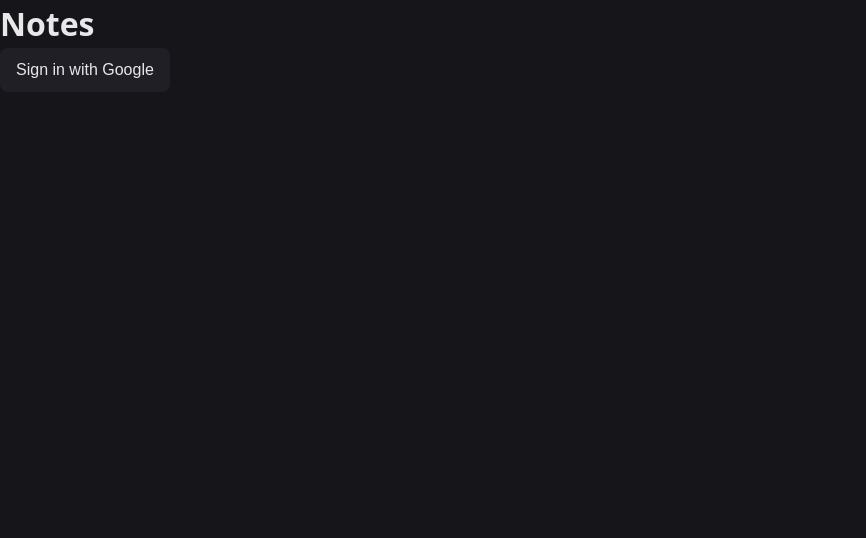
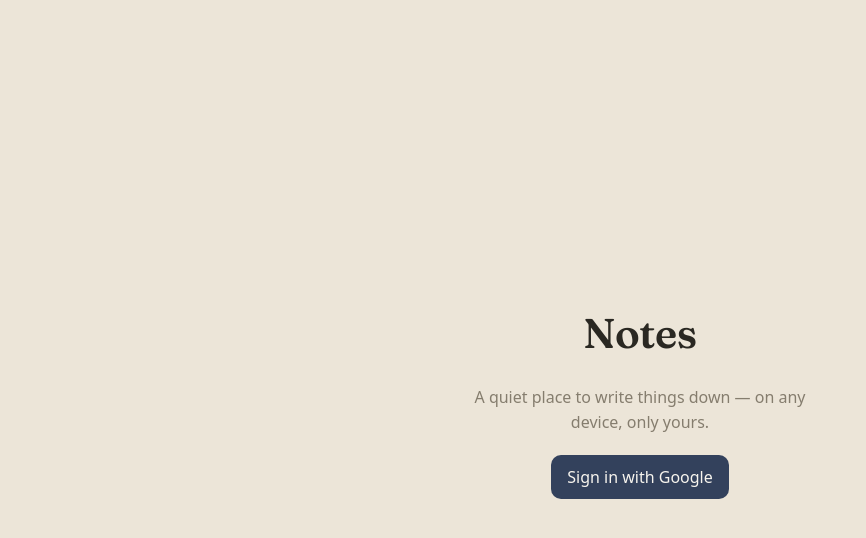
Before and after one commit to ericsath23/notes-app, a React (Vite) app: page / in a window 1280 px wide. Shown: the top 538 px of the page, without its empty margins (0-866 px from the left). Built offline with nearby package versions, Linux system fonts and the light colour scheme.

Commit message:
polish: notebook theme

```diff
--- a/index.html
+++ b/index.html
@@ -4,6 +4,12 @@
     <meta charset="UTF-8" />
     <meta name="viewport" content="width=device-width, initial-scale=1.0" />
     <link rel="icon" type="image/svg+xml" href="/favicon.svg" />
+    <link rel="preconnect" href="https://fonts.googleapis.com" />
+    <link rel="preconnect" href="https://fonts.gstatic.com" crossorigin />
+    <link
+      href="https://fonts.googleapis.com/css2?family=Fraunces:opsz,wght@9..144,400;9..144,600&display=swap"
+      rel="stylesheet"
+    />
     <meta name="viewport" content="width=device-width, initial-scale=1.0" />
     <title>notes-app</title>
   </head>
--- a/src/App.jsx
+++ b/src/App.jsx
@@ -1,26 +1,41 @@
 import { useEffect, useState } from "react";
 import { supabase } from "./supabase";
+
+function timeAgo(iso) {
+  const s = Math.floor((Date.now() - new Date(iso).getTime()) / 1000);
+  if (s < 60) return "just now";
+  const m = Math.floor(s / 60);
+  if (m < 60) return `${m}m ago`;
+  const h = Math.floor(m / 60);
+  if (h < 24) return `${h}h ago`;
+  const d = Math.floor(h / 24);
+  if (d < 7) return `${d}d ago`;
+  return new Date(iso).toLocaleDateString();
+}
 
 export default function App() {
   const [session, setSession] = useState(null);
   const [notes, setNotes] = useState([]);
   const [editing, setEditing] = useState(null);
+  const [saveState, setSaveState] = useState("saved");
 
   useEffect(() => {
     supabase.auth.getSession().then(({ data }) => setSession(data.session));
-    const { data: sub } = supabase.auth.onAuthStateChange((_event, session) => {
-      setSession(session);
-    });
+    const { data: sub } = supabase.auth.onAuthStateChange((_e, s) =>
+      setSession(s),
+    );
     return () => sub.subscription.unsubscribe();
   }, []);
 
   useEffect(() => {
     if (session) loadNotes();
   }, [session]);
+
   useEffect(() => {
     if (!editing) return;
+    setSaveState("saving");
     const timer = setTimeout(async () => {
-      await supabase
+      const { error } = await supabase
         .from("notes")
         .update({
           title: editing.title,
@@ -28,25 +43,17 @@
           updated_at: new Date().toISOString(),
         })
         .eq("id", editing.id);
+      setSaveState(error ? "error" : "saved");
     }, 800);
     return () => clearTimeout(timer);
   }, [editing]);
+
   async function signIn() {
     await supabase.auth.signInWithOAuth({ provider: "google" });
   }
-
   async function signOut() {
     await supabase.auth.signOut();
     setNotes([]);
-  }
-
-  if (!session) {
-    return (
-      <div>
-        <h1>Notes</h1>
-        <button onClick={signIn}>Sign in with Google</button>
-      </div>
-    );
   }
 
   async function loadNotes() {
@@ -70,6 +77,7 @@
   }
 
   async function deleteNote(id) {
+    if (!window.confirm("Delete this note? This can't be undone.")) return;
     const { error } = await supabase.from("notes").delete().eq("id", id);
     if (error) return console.error(error);
     setNotes(notes.filter((n) => n.id !== id));
@@ -80,16 +88,41 @@
     loadNotes();
   }
 
+  if (!session) {
+    return (
+      <div className="login">
+        <h1 className="brand">Notes</h1>
+        <p>A quiet place to write things down — on any device, only yours.</p>
+        <button className="btn-primary" onClick={signIn}>
+          Sign in with Google
+        </button>
+      </div>
+    );
+  }
+
   if (editing) {
     return (
       <div className="editor">
-        <button onClick={closeEditor}>← Notes</button>
+        <div className="editor-bar">
+          <button className="editor-back" onClick={closeEditor}>
+            ← Notes
+          </button>
+          <span className="save-state">
+            {saveState === "saving"
+              ? "Saving…"
+              : saveState === "error"
+                ? "Not saved"
+                : "Saved"}
+          </span>
+        </div>
         <input
+          className="editor-title"
           value={editing.title}
           onChange={(e) => setEditing({ ...editing, title: e.target.value })}
           placeholder="Title"
         />
         <textarea
+          className="editor-body"
           value={editing.body}
           onChange={(e) => setEditing({ ...editing, body: e.target.value })}
           placeholder="Start writing…"
@@ -100,14 +133,37 @@
 
   return (
     <div className="app">
-      <h1>Notes</h1>
-      <button onClick={createNote}>New note</button>
-      <button onClick={signOut}>Sign out</button>
+      <div className="topbar">
+        <h1 className="brand">Notes</h1>
+        <div className="actions">
+          <button className="btn-primary" onClick={createNote}>
+            New note
+          </button>
+          <button className="btn-ghost" onClick={signOut}>
+            Sign out
+          </button>
+        </div>
+      </div>
+
+      {notes.length === 0 ? (
+        <div className="empty">
+          <div className="empty-title">Nothing here yet</div>
+          <div>Tap New note to write your first one.</div>
+        </div>
+      ) : (
+        <div className="notes">
           {notes.map((note) => (
-        <div key={note.id} className="note" onClick={() => setEditing(note)}>
-          <h3>{note.title}</h3>
-          <p>{note.body || "Empty"}</p>
+            <div
+              key={note.id}
+              className="note"
+              onClick={() => setEditing(note)}
+            >
+              <div className="note-title">{note.title || "Untitled"}</div>
+              <div className="note-body">{note.body || "No text yet"}</div>
+              <div className="note-foot">
+                <span className="note-time">{timeAgo(note.updated_at)}</span>
                 <button
+                  className="note-delete"
                   onClick={(e) => {
                     e.stopPropagation();
                     deleteNote(note.id);
@@ -116,7 +172,10 @@
                   Delete
                 </button>
               </div>
+            </div>
           ))}
+        </div>
+      )}
     </div>
   );
 }
--- a/src/index.css
+++ b/src/index.css
@@ -1,88 +1,241 @@
 :root {
-  --bg: #16161a;
-  --surface: #1f1f25;
-  --text: #e8e8ea;
-  --muted: #8a8a94;
-  --accent: #7c9eff;
-  --danger: #ff6b6b;
+  --paper: #ece5d8;
+  --card: #fbf9f4;
+  --ink: #2a2822;
+  --ink-soft: #857d6e;
+  --rule: #dcd2bf;
+  --margin: #c9604e;
+  --accent: #33415c;
+  --radius: 14px;
+  --maxw: 640px;
 }
-
 * {
   box-sizing: border-box;
   margin: 0;
 }
-
+html {
+  -webkit-text-size-adjust: 100%;
+}
 body {
-  background: var(--bg);
-  color: var(--text);
+  background: var(--paper);
+  color: var(--ink);
   font-family:
     system-ui,
     -apple-system,
+    "Segoe UI",
     sans-serif;
-  line-height: 1.5;
+  line-height: 1.55;
 }
 
 .app {
-  max-width: 640px;
+  max-width: var(--maxw);
   margin: 0 auto;
-  padding: 1rem;
-  padding-bottom: env(safe-area-inset-bottom);
+  padding: 1.25rem 1rem calc(2rem + env(safe-area-inset-bottom));
+}
+
+.topbar {
+  display: flex;
+  align-items: baseline;
+  justify-content: space-between;
+  gap: 1rem;
+  margin-bottom: 1.5rem;
+}
+.brand {
+  font-family: "Fraunces", serif;
+  font-weight: 600;
+  font-size: 2rem;
+  letter-spacing: -0.01em;
+}
+.actions {
+  display: flex;
+  gap: 0.5rem;
 }
 
 button {
+  font-family: inherit;
+  font-size: 1rem;
+  cursor: pointer;
+  border: none;
+  border-radius: 10px;
   min-height: 44px;
   padding: 0 1rem;
-  border: none;
-  border-radius: 8px;
-  background: var(--surface);
-  color: var(--text);
-  font-size: 1rem;
-  cursor: pointer;
+  transition:
+    transform 0.08s ease,
+    background 0.15s ease,
+    color 0.15s ease;
+}
+button:active {
+  transform: translateY(1px);
+}
+button:focus-visible {
+  outline: 2px solid var(--accent);
+  outline-offset: 2px;
+}
+.btn-primary {
+  background: var(--accent);
+  color: #f7f4ee;
+}
+.btn-ghost {
+  background: transparent;
+  color: var(--ink-soft);
+}
+.btn-ghost:hover {
+  color: var(--ink);
 }
 
+.notes {
+  display: flex;
+  flex-direction: column;
+  gap: 0.85rem;
+}
 .note {
-  background: var(--surface);
-  border-radius: 12px;
-  padding: 1rem;
-  margin-bottom: 0.75rem;
+  position: relative;
+  background: var(--card);
+  border-radius: var(--radius);
+  padding: 1rem 1rem 1rem 1.25rem;
   cursor: pointer;
+  box-shadow:
+    0 1px 2px rgba(42, 40, 34, 0.05),
+    0 6px 16px rgba(42, 40, 34, 0.04);
+  transition:
+    transform 0.12s ease,
+    box-shadow 0.12s ease;
 }
-
-.note h3 {
-  font-size: 1.05rem;
-  margin-bottom: 0.25rem;
+.note::before {
+  content: "";
+  position: absolute;
+  left: 0.7rem;
+  top: 0.9rem;
+  bottom: 0.9rem;
+  width: 2px;
+  background: var(--margin);
+  border-radius: 2px;
+  opacity: 0.7;
 }
-.note p {
-  color: var(--muted);
-  font-size: 0.9rem;
+.note:hover {
+  transform: translateY(-1px);
+  box-shadow:
+    0 2px 4px rgba(42, 40, 34, 0.06),
+    0 10px 24px rgba(42, 40, 34, 0.06);
+}
+.note-title {
+  font-family: "Fraunces", serif;
+  font-weight: 600;
+  font-size: 1.15rem;
+  margin-bottom: 0.15rem;
+}
+.note-body {
+  color: var(--ink-soft);
+  font-size: 0.92rem;
   overflow: hidden;
   text-overflow: ellipsis;
   white-space: nowrap;
+}
+.note-foot {
+  display: flex;
+  align-items: center;
+  justify-content: space-between;
+  margin-top: 0.6rem;
+}
+.note-time {
+  color: var(--ink-soft);
+  font-size: 0.75rem;
+}
+.note-delete {
+  background: transparent;
+  color: var(--ink-soft);
+  min-height: auto;
+  padding: 0.25rem 0.4rem;
+  font-size: 0.8rem;
+  border-radius: 6px;
+}
+.note-delete:hover {
+  color: var(--margin);
+}
+
+.empty {
+  text-align: center;
+  color: var(--ink-soft);
+  padding: 3rem 1rem;
+}
+.empty-title {
+  font-family: "Fraunces", serif;
+  font-size: 1.2rem;
+  color: var(--ink);
+  margin-bottom: 0.35rem;
 }
 
 .editor {
   display: flex;
   flex-direction: column;
-  height: 100dvh;
-  padding: 1rem;
+  min-height: 100dvh;
+  max-width: var(--maxw);
+  margin: 0 auto;
+  padding: 1rem 1rem calc(1rem + env(safe-area-inset-bottom));
 }
-.editor input,
-.editor textarea {
+.editor-bar {
+  display: flex;
+  align-items: center;
+  justify-content: space-between;
+  margin-bottom: 0.75rem;
+}
+.editor-back {
+  background: transparent;
+  color: var(--accent);
+  padding: 0.4rem 0.2rem;
+  min-height: auto;
+}
+.save-state {
+  font-size: 0.8rem;
+  color: var(--ink-soft);
+}
+.editor-title,
+.editor-body {
+  width: 100%;
   background: transparent;
   border: none;
-  color: var(--text);
+  outline: none;
+  color: var(--ink);
   font-family: inherit;
-  font-size: 16px;
-  outline: none;
-  width: 100%;
 }
-.editor input {
-  font-size: 1.4rem;
+.editor-title {
+  font-family: "Fraunces", serif;
   font-weight: 600;
+  font-size: 1.6rem;
   margin-bottom: 0.5rem;
 }
-.editor textarea {
+.editor-body {
   flex: 1;
   resize: none;
-  line-height: 1.6;
+  font-size: 16px;
+  line-height: 1.7;
 }
+.editor-title::placeholder,
+.editor-body::placeholder {
+  color: var(--ink-soft);
+  opacity: 0.6;
+}
+
+.login {
+  min-height: 100dvh;
+  display: flex;
+  flex-direction: column;
+  align-items: center;
+  justify-content: center;
+  gap: 1.25rem;
+  text-align: center;
+  padding: 2rem;
+}
+.login .brand {
+  font-size: 2.6rem;
+}
+.login p {
+  color: var(--ink-soft);
+  max-width: 22rem;
+}
+
+@media (prefers-reduced-motion: reduce) {
+  * {
+    transition: none !important;
+  }
+}
```
Lines whose indentation alone changed are shown as unchanged.
